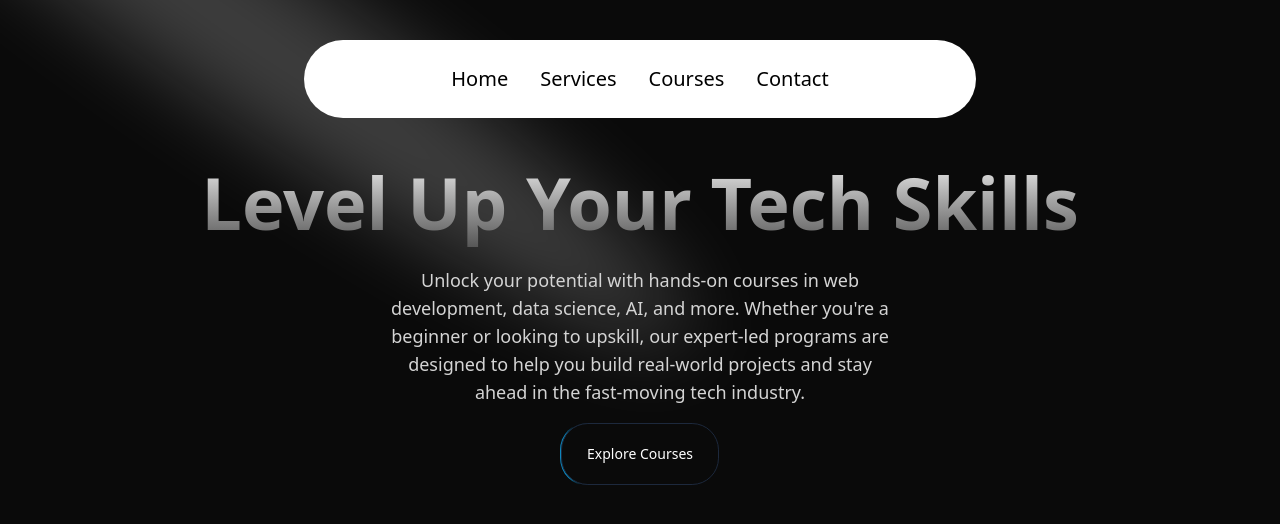
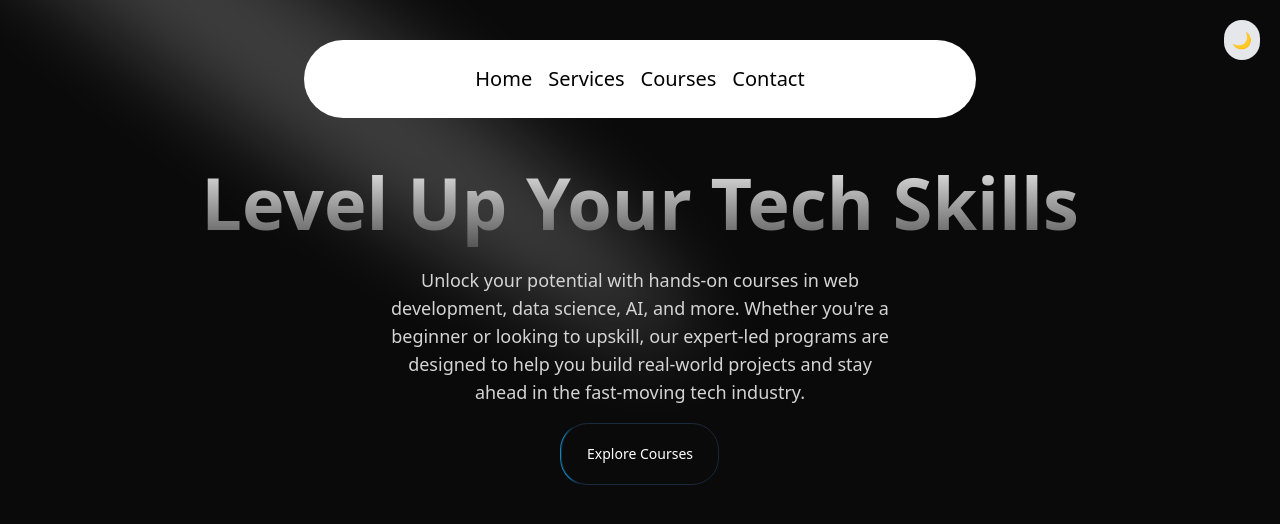
Before and after one commit to rai-mudasar/Tech-Design, a Next.js app: page / in a window 1280 px wide. Shown: the top 524 px of the page. Built offline with nearby package versions, Linux system fonts and the light colour scheme.

Commit message:
Added Toogle Theme functionality and its dark mode color classes

```diff
--- a/src/app/globals.css
+++ b/src/app/globals.css
@@ -1,4 +1,6 @@
 @import "tailwindcss";
+
+@custom-variant dark (&:where(.dark, .dark *));
 
 @theme inline {
   --animate-spotlight: spotlight 2s ease 0.75s 1 forwards;
--- a/src/app/page.js
+++ b/src/app/page.js
@@ -1,9 +1,11 @@
 import HeroSection from "@/components/heroSection";
+import ThemeToggle from "@/components/ThemeToggle"; // Adjust the import path as necessary
 
 
 export default function Home() {
   return (
-    <main className="min-h-screen bg-black/[0.96] antialiased bg-grid-white/[0.02]">
+    <main className="min-h-screen bg-black/[0.96] antialiased bg-grid-white/[0.02] relative">
+      <ThemeToggle />
       <HeroSection />
     </main>
   );
--- /dev/null
+++ b/src/components/ThemeToggle.jsx
@@ -0,0 +1,27 @@
+'use client'
+import { useState, useEffect } from 'react'
+
+export default function ThemeToggle() {
+    const [theme, setTheme] = useState("light")
+
+    useEffect( () => {
+        const storedTheme = localStorage.getItem('theme')
+        if(storedTheme){
+            setTheme(storedTheme)
+            document.documentElement.classList.toggle('dark', storedTheme === 'dark')
+        }
+    }, [])
+
+    const toggleTheme = () => {
+        const newTheme = theme === 'dark' ? 'light' : 'dark'
+        setTheme(newTheme)
+        localStorage.setItem("theme", newTheme)
+        document.documentElement.classList.toggle('dark', newTheme === 'dark')
+    }
+    return (
+        <button
+        onClick={toggleTheme}
+        className="p-2 rounded-full bg-gray-200 dark:bg-gray-700 cursor-pointer absolute z-100 top-5 right-5"
+        >{theme === "dark" ? "🌞" : "🌙"}</button>
+    )
+}
--- a/src/components/heroSection.jsx
+++ b/src/components/heroSection.jsx
@@ -6,12 +6,12 @@ export default function HeroSection () {
     return (
         <>
             <div
-            className=" py-10 md:py-0 h-auto md:h-[40rem] w-full flex items-center justify-center flex-col relative mx-auto overflow-hidden"
+            className=" py-10 md:py-0 h-auto md:h-[40rem] w-full flex items-center  justify-center flex-col relative mx-auto overflow-hidden"
             >
                 <Spotlight fill="white" className="-top-40 left-0 md:-top-20 md:left-60"/>
                 <div className=" w-full p-4 relative z-10 text-center">
                     <h1
-                    className="py-1 md:py-3 mt-20 md:mt-0 text-4xl md:text-7xl font-bold bg-clip-text text-transparent bg-gradient-to-b from-neutral-50 to-neutral-600"
+                    className="py-1 md:py-3 mt-20 md:mt-0 text-3xl md:text-7xl font-bold bg-clip-text text-transparent bg-gradient-to-b from-neutral-50 to-neutral-600"
                     >Level Up Your Tech Skills</h1>
                     <p
                     className="md:mt-4 mt-10 max-w-lg font-normal text-base md:text-lg text-neutral-300 mx-auto"
--- a/src/components/ui/navbar-menu.jsx
+++ b/src/components/ui/navbar-menu.jsx
@@ -23,7 +23,7 @@ export const MenuItem = ({
     <div onMouseEnter={() => setActive(item)} className="relative ">
       <motion.p
         transition={{ duration: 0.3 }}
-        className="cursor-pointer text-black hover:opacity-[0.9]">
+        className="cursor-pointer text-black hover:opacity-[0.9] dark:text-white">
         {item}
       </motion.p>
       {children && active !== null && (
@@ -38,7 +38,7 @@ export const MenuItem = ({
                 transition={transition}
                 // layoutId ensures smooth animation
                 layoutId="active"
-                className="bg-white backdrop-blur-sm rounded-2xl overflow-hidden border border-black/[0.2] shadow-xl">
+                className="bg-white dark:bg-black backdrop-blur-sm rounded-2xl overflow-hidden border border-black/[0.2] dark:border-white/[0.2] shadow-xl">
                 <motion.div
                   // layout ensures smooth animation
                   layout
@@ -62,9 +62,35 @@ export const Menu = ({
     <nav
       // resets the state
       onMouseLeave={() => setActive(null)}
-      className="relative rounded-full border border-transparent bg-white shadow-input flex justify-center space-x-8 px-8 py-3 md:py-6 ">
+      className="relative rounded-full border border-transparent dark:bg-black dark:border-white/[0.2] bg-white shadow-input flex justify-center space-x-4 px-8 py-6 ">
       {children}
     </nav>
+  );
+};
+
+export const ProductItem = ({
+  title,
+  description,
+  href,
+  src
+}) => {
+  return (
+    <a href={href} className="flex space-x-2">
+      <img
+        src={src}
+        width={140}
+        height={70}
+        alt={title}
+        className="shrink-0 rounded-md shadow-2xl" />
+      <div>
+        <h4 className="text-xl font-bold mb-1 text-black dark:text-white">
+          {title}
+        </h4>
+        <p className="text-neutral-700 text-sm max-w-[10rem] dark:text-neutral-300">
+          {description}
+        </p>
+      </div>
+    </a>
   );
 };
 
@@ -75,7 +101,7 @@ export const HoveredLink = ({
   return (
     <a
       {...rest}
-      className="text-neutral-400 hover:text-black hover:text-bold cursor-pointer">
+      className="text-neutral-700 dark:text-neutral-500 hover:text-neutral-300 ">
       {children}
     </a>
   );
```
